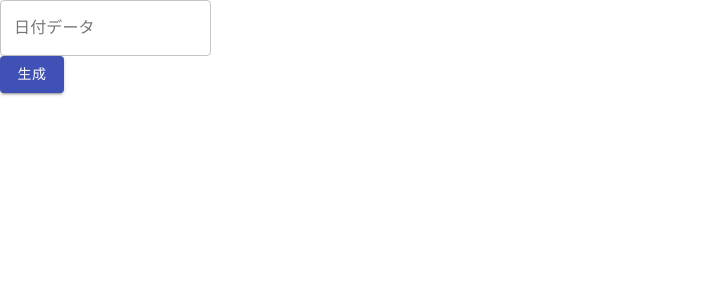
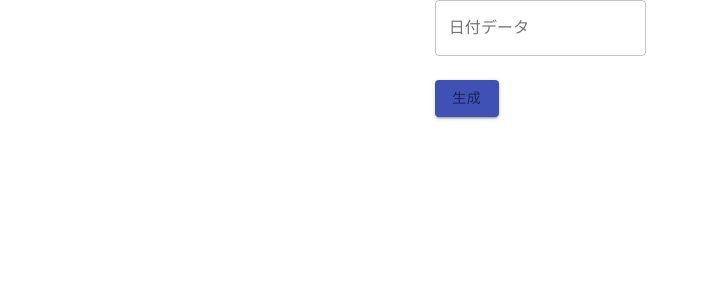
Before and after one commit to kubotama/gendd, a React (Create React App) app: page / in a window 1280 px wide. Shown: the top 300 px of the page, without its empty margins (0-709 px from the left). Built offline with nearby package versions, Linux system fonts and the light colour scheme.

Commit message:
feat(GenddApp): Gridを導入する
テキストボックスとボタンの配置にGridを導入する

re #25

```diff
--- a/src/GenddApp.tsx
+++ b/src/GenddApp.tsx
@@ -1,12 +1,31 @@
 import React, { useState } from "react";
 import { Button, TextField } from "@material-ui/core";
+import { makeStyles, createStyles, Theme } from "@material-ui/core/styles";
+import Grid from "@material-ui/core/Grid";
 import "./GenddApp.css";
+
+const useStyles = makeStyles((theme: Theme) =>
+  createStyles({
+    root: {
+      flexGrow: 1,
+    },
+    text: {
+      textAlign: "center",
+      color: theme.palette.text.secondary,
+    },
+    button: {
+      textAlign: "center",
+      color: theme.palette.text.secondary,
+    },
+  })
+);
 
 export default function GenddApp() {
   const dateMax = 1640962800000; // 生成する日付データの最大値 2022/01/01 00:00:00
   const dateMin = 1609426800000; // 生成する日付データの最小値 2021/01/01 00:00:00
   const textGendd: React.RefObject<HTMLInputElement> = React.createRef();
   const [dateString, setDateString] = useState("");
+  const classes = useStyles();
 
   /**
    * 「生成」ボタンがクリックされると呼び出されます。
@@ -59,9 +78,13 @@ export default function GenddApp() {
   }
 
   return (
-    <div className="GenddApp">
+    <div className={classes.root}>
+      <Grid container spacing={3}>
+        <Grid item xs={4}></Grid>
+        <Grid item xs={4}>
           <TextField
             id="gendd-text"
+            className={classes.text}
             label="日付データ"
             value={dateString}
             inputRef={textGendd}
@@ -70,11 +93,21 @@ export default function GenddApp() {
               readOnly: true,
             }}
           />
-      <div>
-        <Button variant="contained" color="primary" onClick={onClickGendd}>
+        </Grid>
+        <Grid item xs={4}></Grid>
+        <Grid item xs={4}></Grid>
+        <Grid item xs={4}>
+          <Button
+            className={classes.button}
+            variant="contained"
+            color="primary"
+            onClick={onClickGendd}
+          >
             生成
           </Button>
-      </div>
+        </Grid>
+        <Grid item xs={4}></Grid>
+      </Grid>
     </div>
   );
 }
```
Lines whose indentation alone changed are shown as unchanged.
